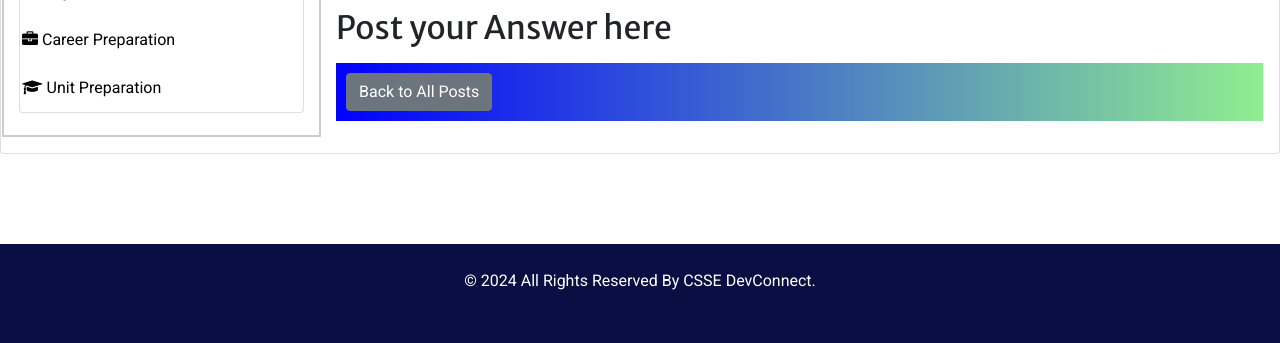
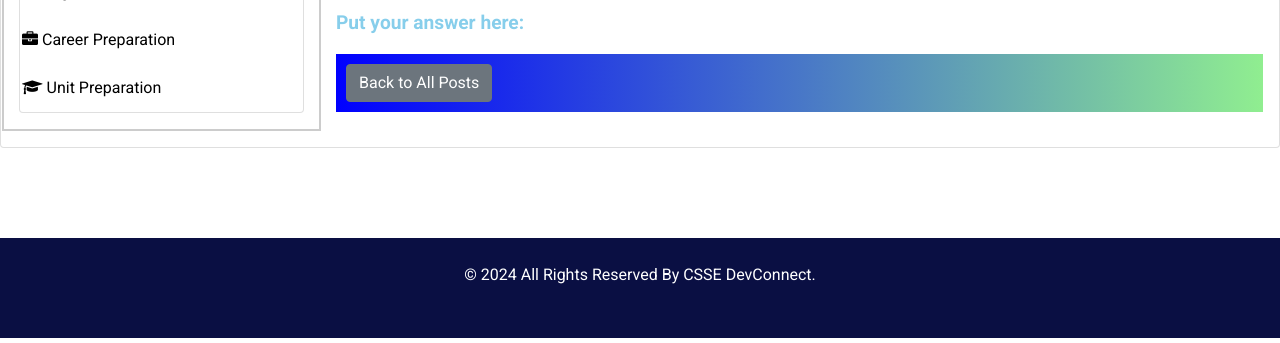
Before and after one commit to ramandatta87/CITS5505_UWA_Group_Project, a Python web app: template app/templates/main/view_post.html in a window 1280 px wide. Shown: the part 308-651 px from the top of the page. Run offline with Jinja, Linux system fonts and the light colour scheme; the template is opened without the code that fills it, so the values that code supplies are empty; some libraries are stand-ins or nearby versions.

Commit message:
Adjust the answer and post order and the style sheet

```diff
--- a/app/templates/main/view_post.html
+++ b/app/templates/main/view_post.html
@@ -29,7 +29,7 @@
             {% endif %}
 
             <!-- Display existing replies -->
-            <h2>Post your Answer here</h2>
+
             {% for reply in replies %}
             <div class="card mb-3">
                 <div class="card-body">
@@ -39,6 +39,7 @@
                 </div>
             </div>
             {% endfor %}
+            <p style="font-size: larger; font-weight: bold; color: skyblue;">Put your answer here:</p>
 
             <!-- Reply form -->
 
```
